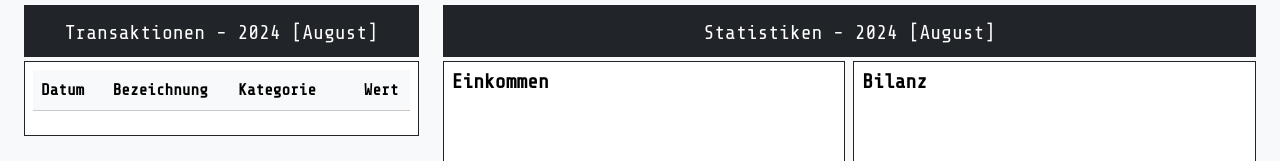
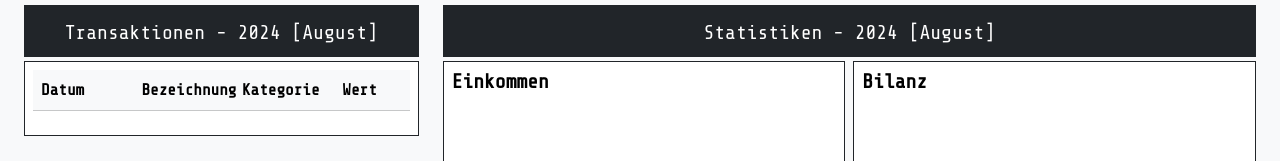
Before and after one commit to iLucasDOTexe/Project-Balance-2, a plain HTML site: page Frontend/index.html in a window 1280 px wide. Shown: the part 242-403 px from the top of the page. Drawn offline with nearby package versions, Linux system fonts and the light colour scheme; no server answers.

Commit message:
update col width

```diff
--- a/Frontend/index.html
+++ b/Frontend/index.html
@@ -186,8 +186,8 @@
               <table class="table" style="table-layout: fixed; width: 100%;">
                 <colgroup>
                   <col style="width: 20%;">  <!-- Datum -->
-                  <col style="width: 35%;">  <!-- Bezeichnung -->
-                  <col style="width: 35%;">  <!-- Kategorie -->
+                  <col style="width: 20%;">  <!-- Bezeichnung -->
+                  <col style="width: 20%;">  <!-- Kategorie -->
                   <col style="width: 10%;">  <!-- Wert -->
                   <col style="width: 5%;">   <!-- Dropdown -->
                 </colgroup>
```
